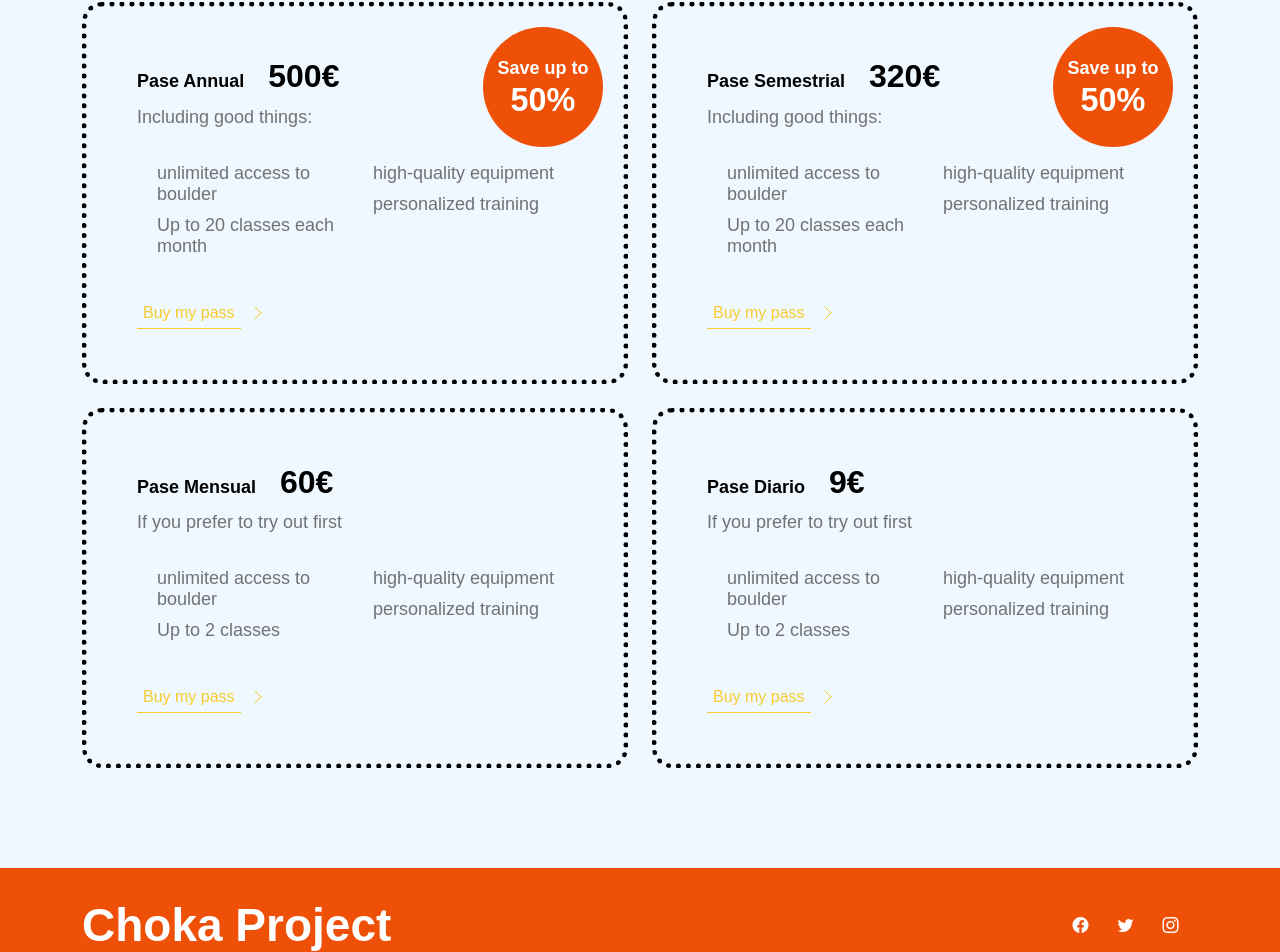
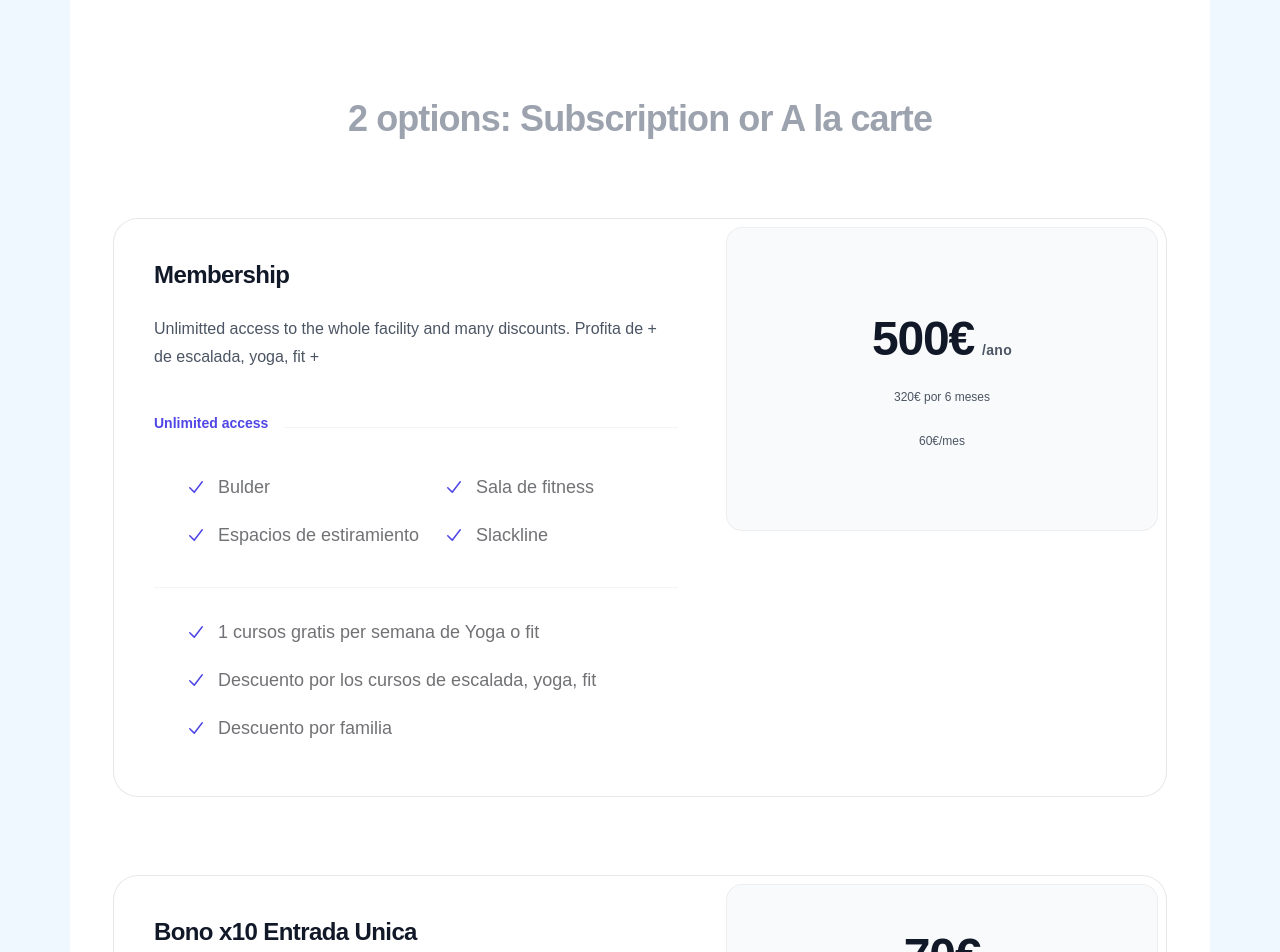
Before and after one commit to joris974/choka-project-www, a Next.js app: page /pricing in a window 1280 px wide. Shown: the part 319-1271 px from the top of the page. Built offline with nearby package versions, Linux system fonts and the light colour scheme.

Commit message:
Add Pricing

```diff
--- a/pages/pricing/index.tsx
+++ b/pages/pricing/index.tsx
@@ -1,8 +1,90 @@
+import { H1, H2 } from "../../components/typography";
+
 export default function Pricing() {
   return (
     <main>
       <PricingSection />
     </main>
+  );
+}
+
+const prices = [
+  {
+    name: "Bono x10 Entrada Unica",
+    desc: "Permite el acceso a todo los servicios en acceso libre: bulder / sala de fitness / espacios de estiramiento / slackline",
+    price: 70,
+    subtitle: "valid por 6 meses",
+  },
+  {
+    name: "Cursos escalada socios",
+    desc: "Cursos -20%",
+    price: 50,
+    subtitle: "valid por 1 mes",
+  },
+  {
+    name: "Cursos escalada no socios",
+    desc: "Permite el acceso a los cursos sin descuentos",
+    price: 70,
+    subtitle: "valid por 1 mes",
+  },
+  {
+    name: "Fit o yoga bono 10 sesiones",
+    desc: "Permite cursos de yoga o fit 1/dia",
+    price: 70,
+    subtitle: "valid por 3 meses",
+  },
+  {
+    name: "Fit o Yoga socios",
+    desc: "Permite cursos de yoga o fit 1/dia",
+    price: 50,
+    subtitle: "valid por 1 mes",
+  },
+  {
+    name: "Estraescolares 2 dias",
+    desc: "1h escalada bloc + 1h teatro + tarea + acceso libre o descanso 2j/semaines",
+    price: 100,
+    subtitle: "valid por 1 mes",
+  },
+  {
+    name: "Estraescolares 3 dias",
+    desc: "1h escalada bloc + 1h teatro + tarea + acceso libre o descanso 3j/semaines",
+    price: 140,
+    subtitle: "valid por 1 mes",
+  },
+  {
+    name: "Estraescolares 5 dias",
+    desc: "1h escalada bloc + 1h teatro + tarea + acceso libre o descanso 5j/semaines",
+    price: 200,
+    subtitle: "valid por 1 mes",
+  },
+];
+function PriceForAPiece(props) {
+  const { name, desc, price, subtitle } = props;
+  return (
+    <div className="mx-auto mt-16 max-w-2xl rounded-3xl ring-1 ring-gray-200 sm:mt-20 lg:mx-0 lg:flex lg:max-w-none">
+      <div className="p-8 sm:p-10 lg:flex-auto">
+        <h3 className="text-2xl font-bold tracking-tight text-gray-900">
+          {name}
+        </h3>
+        <p className="mt-6 text-base leading-7 text-gray-600">{desc}</p>
+      </div>
+      <div className="-mt-2 p-2 lg:mt-0 lg:w-full lg:max-w-md lg:flex-shrink-0">
+        <div className="rounded-2xl bg-gray-50 py-10 text-center ring-1 ring-inset ring-gray-900/5 lg:flex lg:flex-col lg:justify-center lg:py-6">
+          <div className="mx-auto max-w-xs px-8">
+            <p className="mt-6 flex items-baseline justify-center gap-x-2">
+              <span className="text-5xl font-bold tracking-tight text-gray-900">
+                {price}€
+              </span>
+            </p>
+            <p>
+              <span className="text-sm font-italic tracking-tight text-gray-400">
+                {subtitle}
+              </span>
+            </p>
+          </div>
+        </div>
+      </div>
+    </div>
   );
 }
 
@@ -15,196 +97,174 @@ function PricingSection() {
       <div className="container">
         <div className="row">
           <div className="col-lg-8 col-12 mx-auto">
-            <h2 className="text-center mb-4">Precio</h2>
+            <H1>Precio</H1>
           </div>
 
-          <div className="col-lg-6 col-12">
-            <div className="pricing-thumb">
-              <div className="d-flex">
-                <div>
-                  <h3>
-                    <small>Pase Annual</small> 500€
-                  </h3>
-
-                  <p>Including good things:</p>
-                </div>
-                <p className="pricing-tag ms-auto">
-                  Save up to <span>50%</span>
-                </p>
+          <div className="bg-white py-24 sm:py-32">
+            <div className="mx-auto max-w-7xl px-6 lg:px-8">
+              <div className="mx-auto max-w-2xl sm:text-center">
+                <H2>2 options: Subscription or A la carte</H2>
               </div>
 
-              <ul className="pricing-list mt-3">
-                <li className="pricing-list-item">
-                  unlimited access to boulder
-                </li>
-
-                <li className="pricing-list-item">
-                  Up to 20 classes each month
-                </li>
-
-                <li className="pricing-list-item">high-quality equipment</li>
-
-                <li className="pricing-list-item">personalized training</li>
-              </ul>
-
-              <a
-                className="link-fx-1 color-contrast-higher mt-4"
-                href="ticket.html"
-              >
-                <span>Buy my pass</span>
-                <svg className="icon" viewBox="0 0 32 32" aria-hidden="true">
-                  <g
-                    fill="none"
-                    stroke="currentColor"
-                    strokeLinecap="round"
-                    strokeLinejoin="round"
+              <div className="mx-auto mt-16 max-w-2xl rounded-3xl ring-1 ring-gray-200 sm:mt-20 lg:mx-0 lg:flex lg:max-w-none">
+                <div className="p-8 sm:p-10 lg:flex-auto">
+                  <h3 className="text-2xl font-bold tracking-tight text-gray-900">
+                    Membership
+                  </h3>
+                  <p className="mt-6 text-base leading-7 text-gray-600">
+                    Unlimitted access to the whole facility and many discounts.
+                    Profita de + de escalada, yoga, fit +
+                  </p>
+                  <div className="mt-10 flex items-center gap-x-4">
+                    <h4 className="flex-none text-sm font-semibold leading-6 text-indigo-600">
+                      Unlimited access
+                    </h4>
+                    <div className="h-px flex-auto bg-gray-100"></div>
+                  </div>
+                  <ul
+                    role="list"
+                    className="mt-8 grid grid-cols-1 gap-4 text-sm leading-6 text-gray-600 sm:grid-cols-2 sm:gap-6"
                   >
-                    <circle cx="16" cy="16" r="15.5"></circle>
-                    <line x1="10" y1="18" x2="16" y2="12"></line>
-                    <line x1="16" y1="12" x2="22" y2="18"></line>
-                  </g>
-                </svg>
-              </a>
-            </div>
-          </div>
-
-          <div className="col-lg-6 col-12 mb-4">
-            <div className="pricing-thumb">
-              <div className="d-flex">
-                <div>
-                  <h3>
-                    <small>Pase Semestrial</small> 320€
-                  </h3>
-
-                  <p>Including good things:</p>
+                    <li className="flex gap-x-3">
+                      <svg
+                        className="h-6 w-5 flex-none text-indigo-600"
+                        viewBox="0 0 20 20"
+                        fill="currentColor"
+                        aria-hidden="true"
+                      >
+                        <path
+                          fill-rule="evenodd"
+                          d="M16.704 4.153a.75.75 0 01.143 1.052l-8 10.5a.75.75 0 01-1.127.075l-4.5-4.5a.75.75 0 011.06-1.06l3.894 3.893 7.48-9.817a.75.75 0 011.05-.143z"
+                          clip-rule="evenodd"
+                        />
+                      </svg>
+                      Bulder
+                    </li>
+                    <li className="flex gap-x-3">
+                      <svg
+                        className="h-6 w-5 flex-none text-indigo-600"
+                        viewBox="0 0 20 20"
+                        fill="currentColor"
+                        aria-hidden="true"
+                      >
+                        <path
+                          fill-rule="evenodd"
+                          d="M16.704 4.153a.75.75 0 01.143 1.052l-8 10.5a.75.75 0 01-1.127.075l-4.5-4.5a.75.75 0 011.06-1.06l3.894 3.893 7.48-9.817a.75.75 0 011.05-.143z"
+                          clip-rule="evenodd"
+                        />
+                      </svg>
+                      Sala de fitness
+                    </li>
+                    <li className="flex gap-x-3">
+                      <svg
+                        className="h-6 w-5 flex-none text-indigo-600"
+                        viewBox="0 0 20 20"
+                        fill="currentColor"
+                        aria-hidden="true"
+                      >
+                        <path
+                          fill-rule="evenodd"
+                          d="M16.704 4.153a.75.75 0 01.143 1.052l-8 10.5a.75.75 0 01-1.127.075l-4.5-4.5a.75.75 0 011.06-1.06l3.894 3.893 7.48-9.817a.75.75 0 011.05-.143z"
+                          clip-rule="evenodd"
+                        />
+                      </svg>
+                      Espacios de estiramiento
+                    </li>
+                    <li className="flex gap-x-3">
+                      <svg
+                        className="h-6 w-5 flex-none text-indigo-600"
+                        viewBox="0 0 20 20"
+                        fill="currentColor"
+                        aria-hidden="true"
+                      >
+                        <path
+                          fill-rule="evenodd"
+                          d="M16.704 4.153a.75.75 0 01.143 1.052l-8 10.5a.75.75 0 01-1.127.075l-4.5-4.5a.75.75 0 011.06-1.06l3.894 3.893 7.48-9.817a.75.75 0 011.05-.143z"
+                          clip-rule="evenodd"
+                        />
+                      </svg>
+                      Slackline
+                    </li>
+                  </ul>
+                  <div className="mt-10 flex items-center gap-x-4">
+                    <div className="h-px flex-auto bg-gray-100"></div>
+                  </div>
+                  <ul
+                    role="list"
+                    className="mt-8 grid grid-cols-1 gap-4 text-sm leading-6 text-gray-600 sm:grid-cols-1 sm:gap-6"
+                  >
+                    <li className="flex gap-x-3">
+                      <svg
+                        className="h-6 w-5 flex-none text-indigo-600"
+                        viewBox="0 0 20 20"
+                        fill="currentColor"
+                        aria-hidden="true"
+                      >
+                        <path
+                          fill-rule="evenodd"
+                          d="M16.704 4.153a.75.75 0 01.143 1.052l-8 10.5a.75.75 0 01-1.127.075l-4.5-4.5a.75.75 0 011.06-1.06l3.894 3.893 7.48-9.817a.75.75 0 011.05-.143z"
+                          clip-rule="evenodd"
+                        />
+                      </svg>
+                      1 cursos gratis per semana de Yoga o fit
+                    </li>
+                    <li className="flex gap-x-3">
+                      <svg
+                        className="h-6 w-5 flex-none text-indigo-600"
+                        viewBox="0 0 20 20"
+                        fill="currentColor"
+                        aria-hidden="true"
+                      >
+                        <path
+                          fill-rule="evenodd"
+                          d="M16.704 4.153a.75.75 0 01.143 1.052l-8 10.5a.75.75 0 01-1.127.075l-4.5-4.5a.75.75 0 011.06-1.06l3.894 3.893 7.48-9.817a.75.75 0 011.05-.143z"
+                          clip-rule="evenodd"
+                        />
+                      </svg>
+                      Descuento por los cursos de escalada, yoga, fit
+                    </li>
+                    <li className="flex gap-x-3">
+                      <svg
+                        className="h-6 w-5 flex-none text-indigo-600"
+                        viewBox="0 0 20 20"
+                        fill="currentColor"
+                        aria-hidden="true"
+                      >
+                        <path
+                          fill-rule="evenodd"
+                          d="M16.704 4.153a.75.75 0 01.143 1.052l-8 10.5a.75.75 0 01-1.127.075l-4.5-4.5a.75.75 0 011.06-1.06l3.894 3.893 7.48-9.817a.75.75 0 011.05-.143z"
+                          clip-rule="evenodd"
+                        />
+                      </svg>
+                      Descuento por familia
+                    </li>
+                  </ul>
                 </div>
-                <p className="pricing-tag ms-auto">
-                  Save up to <span>50%</span>
-                </p>
-              </div>
-
-              <ul className="pricing-list mt-3">
-                <li className="pricing-list-item">
-                  unlimited access to boulder
-                </li>
-
-                <li className="pricing-list-item">
-                  Up to 20 classes each month
-                </li>
-
-                <li className="pricing-list-item">high-quality equipment</li>
-
-                <li className="pricing-list-item">personalized training</li>
-              </ul>
-
-              <a
-                className="link-fx-1 color-contrast-higher mt-4"
-                href="ticket.html"
-              >
-                <span>Buy my pass</span>
-                <svg className="icon" viewBox="0 0 32 32" aria-hidden="true">
-                  <g
-                    fill="none"
-                    stroke="currentColor"
-                    strokeLinecap="round"
-                    strokeLinejoin="round"
-                  >
-                    <circle cx="16" cy="16" r="15.5"></circle>
-                    <line x1="10" y1="18" x2="16" y2="12"></line>
-                    <line x1="16" y1="12" x2="22" y2="18"></line>
-                  </g>
-                </svg>
-              </a>
-            </div>
-          </div>
-
-          <div className="col-lg-6 col-12 mt-4 mt-lg-0">
-            <div className="pricing-thumb">
-              <div className="d-flex">
-                <div>
-                  <h3>
-                    <small>Pase Mensual</small> 60€
-                  </h3>
-
-                  <p>If you prefer to try out first</p>
+                <div className="-mt-2 p-2 lg:mt-0 lg:w-full lg:max-w-md lg:flex-shrink-0">
+                  <div className="rounded-2xl bg-gray-50 py-10 text-center ring-1 ring-inset ring-gray-900/5 lg:flex lg:flex-col lg:justify-center lg:py-16">
+                    <div className="mx-auto max-w-xs px-8">
+                      <p className="mt-6 flex items-baseline justify-center gap-x-2">
+                        <span className="text-5xl font-bold tracking-tight text-gray-900">
+                          500€
+                        </span>
+                        <span className="text-sm font-semibold leading-6 tracking-wide text-gray-600">
+                          /ano
+                        </span>
+                      </p>
+                      <p className="mt-6 text-xs leading-5 text-gray-600">
+                        320€ por 6 meses
+                      </p>
+                      <p className="mt-6 text-xs leading-5 text-gray-600">
+                        60€/mes
+                      </p>
+                    </div>
+                  </div>
                 </div>
               </div>
 
-              <ul className="pricing-list mt-3">
-                <li className="pricing-list-item">
-                  unlimited access to boulder
-                </li>
-
-                <li className="pricing-list-item">Up to 2 classes</li>
-
-                <li className="pricing-list-item">high-quality equipment</li>
-
-                <li className="pricing-list-item">personalized training</li>
-              </ul>
-
-              <a
-                className="link-fx-1 color-contrast-higher mt-4"
-                href="ticket.html"
-              >
-                <span>Buy my pass</span>
-                <svg className="icon" viewBox="0 0 32 32" aria-hidden="true">
-                  <g
-                    fill="none"
-                    stroke="currentColor"
-                    strokeLinecap="round"
-                    strokeLinejoin="round"
-                  >
-                    <circle cx="16" cy="16" r="15.5"></circle>
-                    <line x1="10" y1="18" x2="16" y2="12"></line>
-                    <line x1="16" y1="12" x2="22" y2="18"></line>
-                  </g>
-                </svg>
-              </a>
-            </div>
-          </div>
-
-          <div className="col-lg-6 col-12 mt-4 mt-lg-0">
-            <div className="pricing-thumb">
-              <div className="d-flex">
-                <div>
-                  <h3>
-                    <small>Pase Diario</small> 9€
-                  </h3>
-
-                  <p>If you prefer to try out first</p>
-                </div>
-              </div>
-
-              <ul className="pricing-list mt-3">
-                <li className="pricing-list-item">
-                  unlimited access to boulder
-                </li>
-
-                <li className="pricing-list-item">Up to 2 classes</li>
-
-                <li className="pricing-list-item">high-quality equipment</li>
-
-                <li className="pricing-list-item">personalized training</li>
-              </ul>
-
-              <a
-                className="link-fx-1 color-contrast-higher mt-4"
-                href="ticket.html"
-              >
-                <span>Buy my pass</span>
-                <svg className="icon" viewBox="0 0 32 32" aria-hidden="true">
-                  <g
-                    fill="none"
-                    stroke="currentColor"
-                    strokeLinecap="round"
-                    strokeLinejoin="round"
-                  >
-                    <circle cx="16" cy="16" r="15.5"></circle>
-                    <line x1="10" y1="18" x2="16" y2="12"></line>
-                    <line x1="16" y1="12" x2="22" y2="18"></line>
-                  </g>
-                </svg>
-              </a>
+              {prices.map((price, i) => (
+                <PriceForAPiece key={i} {...price} />
+              ))}
             </div>
           </div>
         </div>
```
